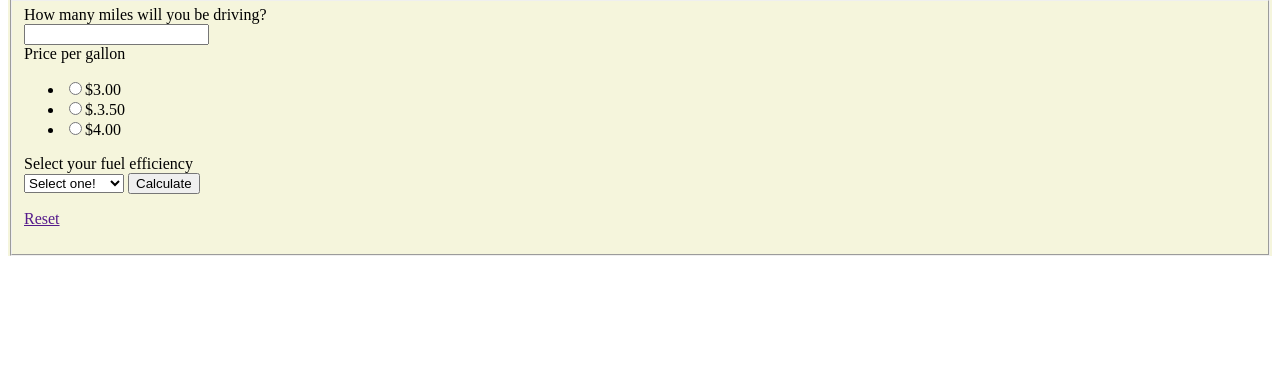
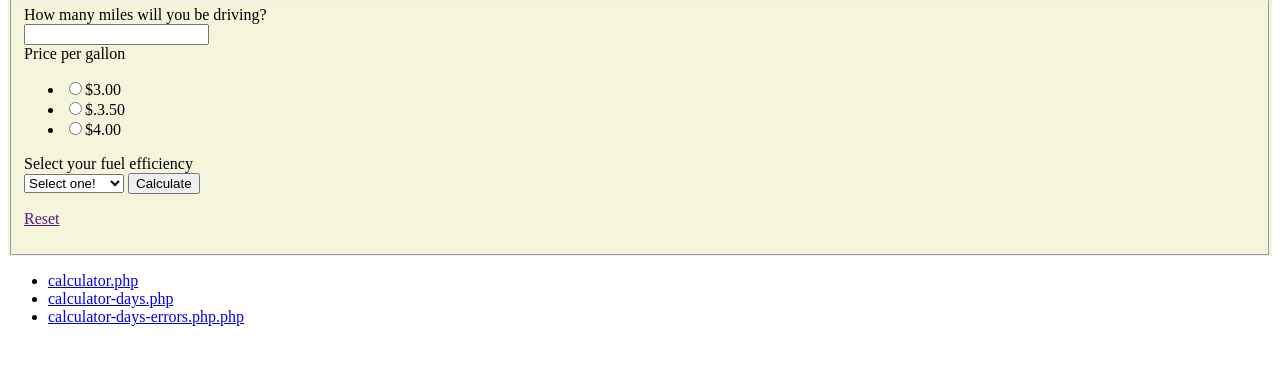
Before and after one commit to krayzieeddi/IT261, a PHP site: page /calculator.php in a window 1280 px wide. Shown: the part 81-455 px from the top of the page. Run offline with PHP 8.4, Linux system fonts and the light colour scheme.

Commit message:
Add files via upload

```diff
--- a/calculator-days-errors.php
+++ b/calculator-days-errors.php
@@ -146,6 +146,12 @@
 
     ?>
 
+    <ul>
+        <li><a href="calculator.php">calculator.php</a></li>
+        <li><a href="calculator-days.php">calculator-days.php</a></li>
+        <li><a href="calculator-days-errors-sticky.php">calculator-days-errors.php.php</a></li>
+    </ul>
+
 </body>
 
 </html>
--- a/calculator-days.php
+++ b/calculator-days.php
@@ -132,6 +132,12 @@
 
     ?>
 
+    <ul>
+        <li><a href="calculator.php">calculator.php</a></li>
+        <li><a href="calculator-days-errors.php">calculator-days.php</a></li>
+        <li><a href="calculator-days-errors-sticky.php">calculator-days-errors.php.php</a></li>
+    </ul>
+
 </body>
 
 </html>
--- a/calculator.php
+++ b/calculator.php
@@ -92,6 +92,12 @@
 
     ?>
 
+    <ul>
+        <li><a href="calculator-days.php">calculator.php</a></li>
+        <li><a href="calculator-days-errors.php">calculator-days.php</a></li>
+        <li><a href="calculator-days-errors-sticky.php">calculator-days-errors.php.php</a></li>
+    </ul>
+
 </body>
 
 </html>
```
